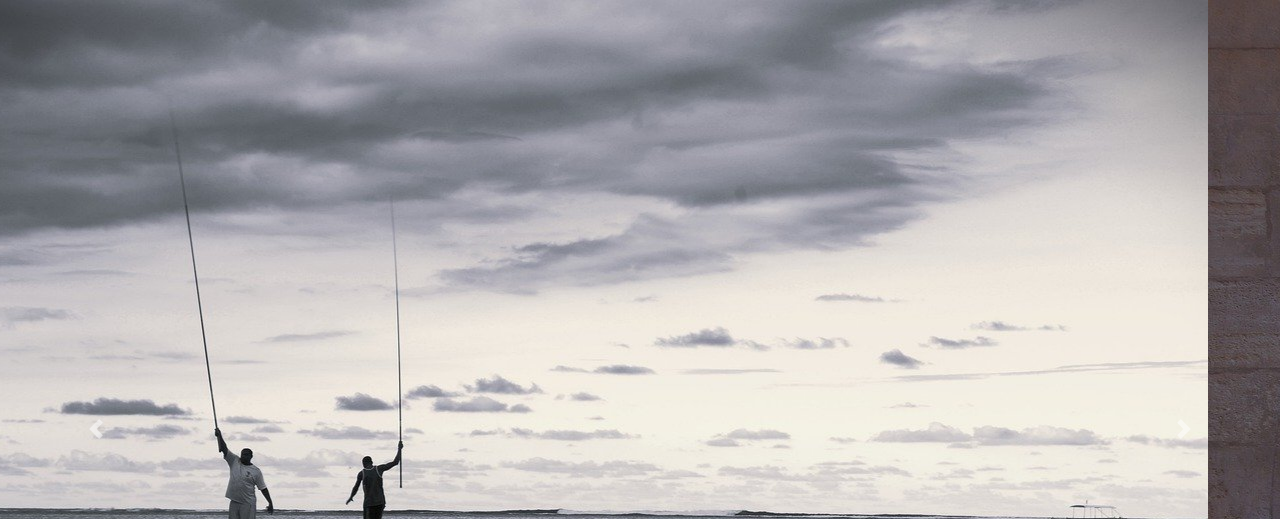
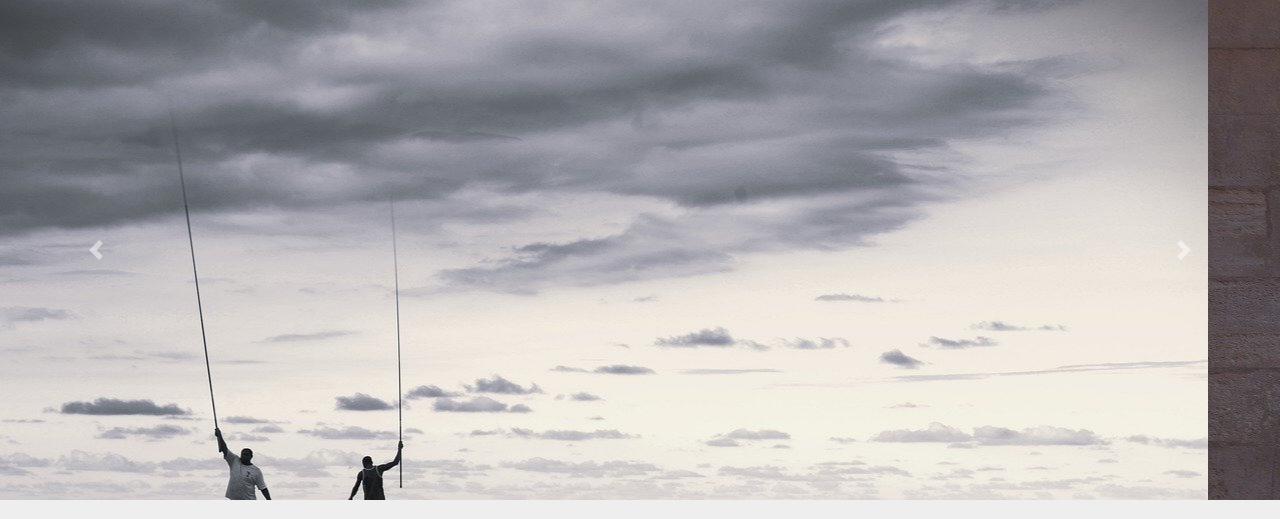
Before and after one commit to BishoyBoules/BishoyBoules-myFramework-Bootstrap, a plain HTML site: page index.html in a window 1280 px wide. Shown: the part 56-575 px from the top of the page. Drawn offline with nearby package versions, Linux system fonts and the light colour scheme.

Commit message:
modifying slider images

```diff
--- a/css/style.css
+++ b/css/style.css
@@ -1,3 +1,12 @@
+/* start home */
+.carousel {
+    max-height: 500px;
+}
+
+.carousel-inner {
+    max-height: 500px;
+}
+/* end home */
 /* start about */
 #about {
     background-color: #eee;
```
